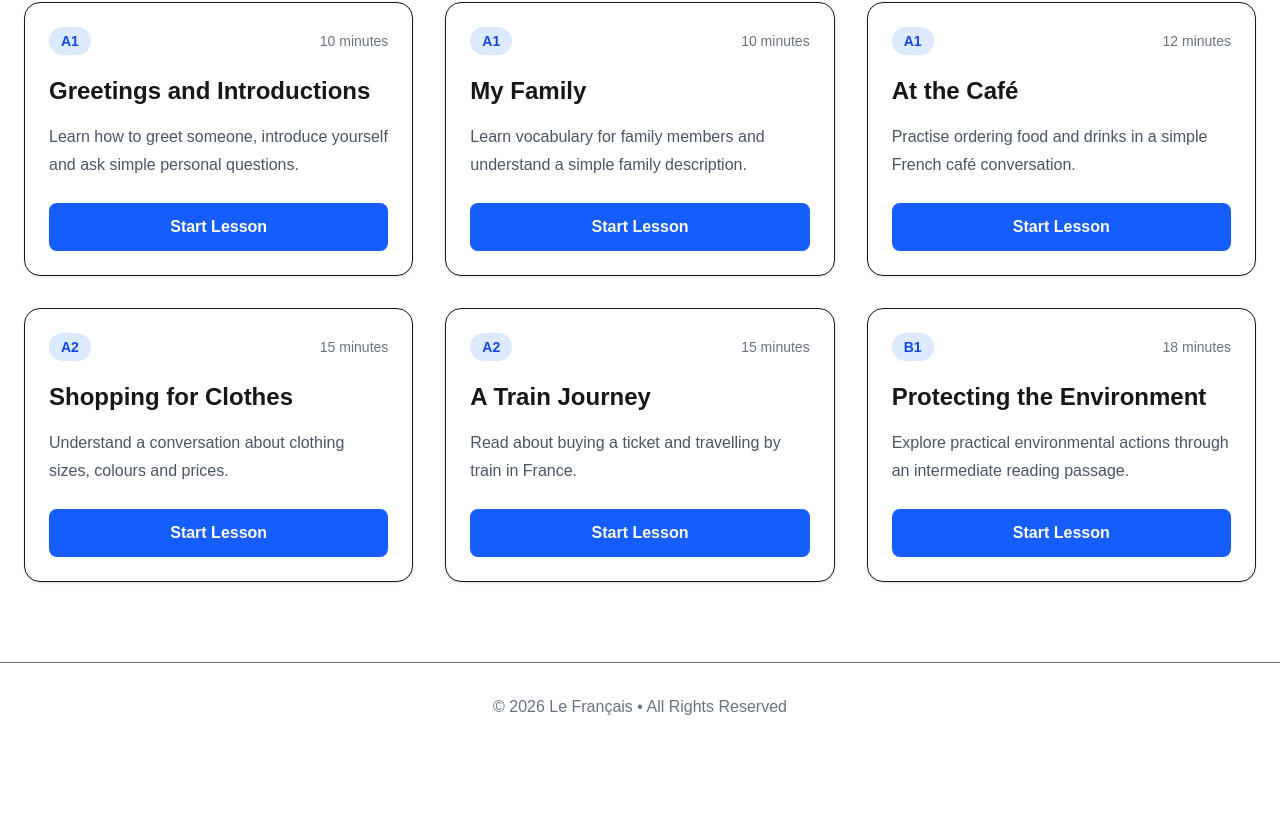
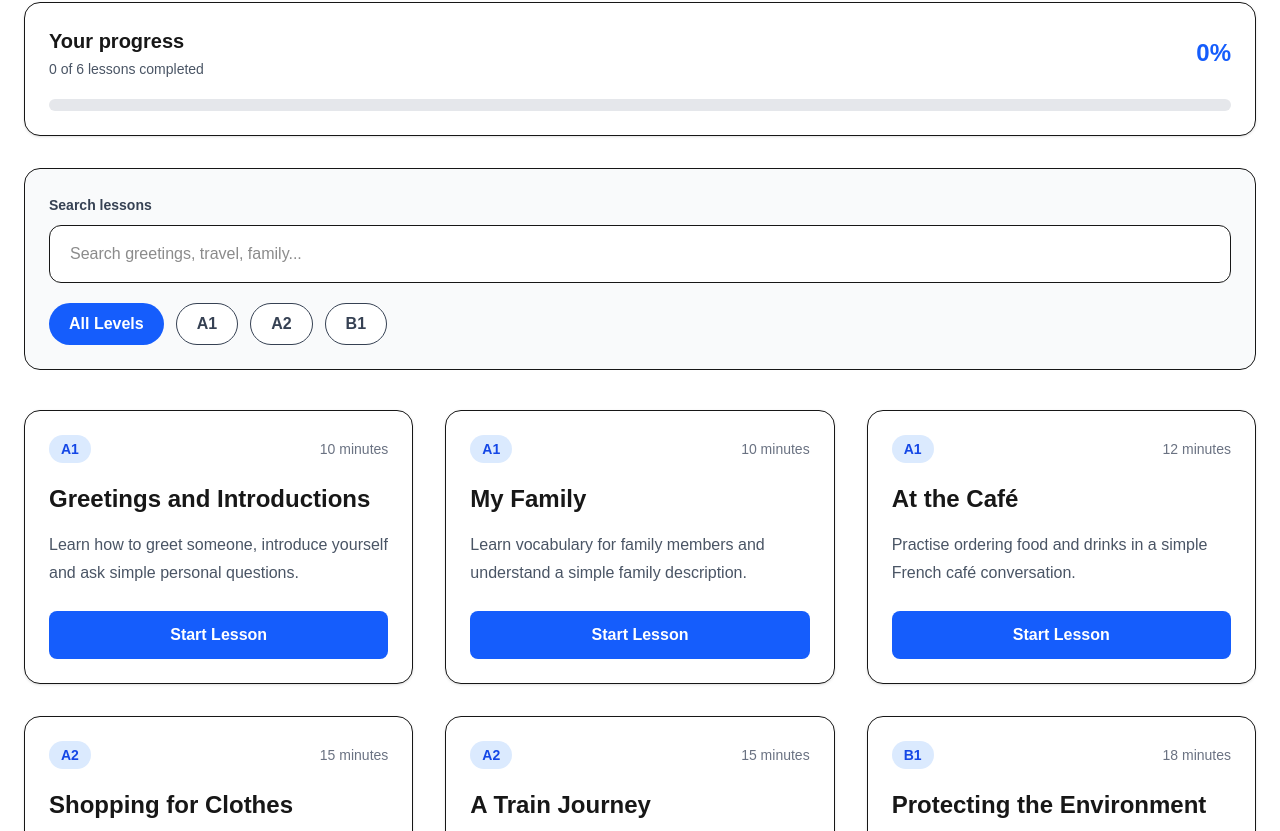
Before and after one commit to Arshbhangu47/lefrancais, a Next.js app: page /lessons in a window 1280 px wide. Shown: the part 369-1200 px from the top of the page. Before the commit the page ends 1120 px from the top, so only its background shows below. Built offline with nearby package versions, Linux system fonts and the light colour scheme.

Commit message:
Add lesson search filters and progress

```diff
--- a/app/lessons/[slug]/page.tsx
+++ b/app/lessons/[slug]/page.tsx
@@ -1,5 +1,6 @@
 import Link from "next/link";
 import { notFound } from "next/navigation";
+import LessonCompleteButton from "../../../components/LessonCompleteButton";
 import LessonQuiz from "../../../components/LessonQuiz";
 import { lessons } from "../../../data/lessons";
 
@@ -113,6 +114,20 @@ export default async function LessonPage({ params }: Props) {
 
       <LessonQuiz questions={lesson.quiz} />
 
+      <section className="mt-12 rounded-2xl border border-green-200 bg-green-50 p-8">
+        <h2 className="text-2xl font-bold">
+          Finished this lesson?
+        </h2>
+
+        <p className="mt-3 text-gray-700">
+          Mark it complete to update your progress.
+        </p>
+
+        <div className="mt-6">
+          <LessonCompleteButton slug={lesson.slug} />
+        </div>
+      </section>
+
       <div className="mt-12 flex flex-col justify-between gap-4 sm:flex-row">
         <div>
           {previousLesson && (
--- a/app/lessons/page.tsx
+++ b/app/lessons/page.tsx
@@ -1,4 +1,4 @@
-import LessonCard from "../../components/LessonCard";
+import LessonBrowser from "../../components/LessonBrowser";
 import { lessons } from "../../data/lessons";
 
 export default function LessonsPage() {
@@ -14,23 +14,13 @@ export default function LessonsPage() {
         </h1>
 
         <p className="mt-5 text-lg leading-8 text-gray-600">
-          Build your French reading skills with structured lessons,
-          vocabulary and interactive comprehension questions.
+          Build your French reading skills with structured
+          lessons, vocabulary and interactive comprehension
+          questions.
         </p>
       </div>
 
-      <div className="mt-12 grid gap-8 md:grid-cols-2 lg:grid-cols-3">
-        {lessons.map((lesson) => (
-          <LessonCard
-            key={lesson.slug}
-            title={lesson.title}
-            level={lesson.level}
-            description={lesson.description}
-            slug={lesson.slug}
-            estimatedMinutes={lesson.estimatedMinutes}
-          />
-        ))}
-      </div>
+      <LessonBrowser lessons={lessons} />
     </main>
   );
 }
--- /dev/null
+++ b/components/LessonBrowser.tsx
@@ -0,0 +1,184 @@
+"use client";
+
+import { useEffect, useMemo, useState } from "react";
+import type { Lesson } from "../data/lessons";
+import LessonCard from "./LessonCard";
+
+type LessonBrowserProps = {
+  lessons: Lesson[];
+};
+
+type LevelFilter = "ALL" | Lesson["level"];
+
+const STORAGE_KEY = "lefrancais-completed-lessons";
+
+function readCompletedLessons(): string[] {
+  try {
+    const savedLessons = window.localStorage.getItem(STORAGE_KEY);
+
+    if (!savedLessons) {
+      return [];
+    }
+
+    const parsedLessons: unknown = JSON.parse(savedLessons);
+
+    if (
+      Array.isArray(parsedLessons) &&
+      parsedLessons.every((item) => typeof item === "string")
+    ) {
+      return parsedLessons;
+    }
+
+    return [];
+  } catch {
+    return [];
+  }
+}
+
+export default function LessonBrowser({
+  lessons,
+}: LessonBrowserProps) {
+  const [search, setSearch] = useState("");
+  const [level, setLevel] = useState<LevelFilter>("ALL");
+  const [completedSlugs, setCompletedSlugs] = useState<string[]>([]);
+
+  useEffect(() => {
+    function updateProgress() {
+      setCompletedSlugs(readCompletedLessons());
+    }
+
+    updateProgress();
+
+    window.addEventListener("storage", updateProgress);
+    window.addEventListener(
+      "lesson-progress-updated",
+      updateProgress
+    );
+
+    return () => {
+      window.removeEventListener("storage", updateProgress);
+      window.removeEventListener(
+        "lesson-progress-updated",
+        updateProgress
+      );
+    };
+  }, []);
+
+  const filteredLessons = useMemo(() => {
+    const searchText = search.trim().toLowerCase();
+
+    return lessons.filter((lesson) => {
+      const matchesLevel =
+        level === "ALL" || lesson.level === level;
+
+      const matchesSearch =
+        lesson.title.toLowerCase().includes(searchText) ||
+        lesson.description.toLowerCase().includes(searchText);
+
+      return matchesLevel && matchesSearch;
+    });
+  }, [lessons, level, search]);
+
+  const completedCount = lessons.filter((lesson) =>
+    completedSlugs.includes(lesson.slug)
+  ).length;
+
+  const progressPercentage =
+    lessons.length === 0
+      ? 0
+      : Math.round((completedCount / lessons.length) * 100);
+
+  const levels: LevelFilter[] = ["ALL", "A1", "A2", "B1"];
+
+  return (
+    <>
+      <section className="mt-12 rounded-2xl border bg-white p-6 shadow-sm">
+        <div className="flex items-center justify-between gap-4">
+          <div>
+            <h2 className="text-xl font-bold">
+              Your progress
+            </h2>
+
+            <p className="mt-1 text-sm text-gray-600">
+              {completedCount} of {lessons.length} lessons completed
+            </p>
+          </div>
+
+          <span className="text-2xl font-bold text-blue-600">
+            {progressPercentage}%
+          </span>
+        </div>
+
+        <div className="mt-5 h-3 overflow-hidden rounded-full bg-gray-200">
+          <div
+            className="h-full rounded-full bg-blue-600 transition-all"
+            style={{ width: `${progressPercentage}%` }}
+          />
+        </div>
+      </section>
+
+      <section className="mt-8 rounded-2xl border bg-gray-50 p-6">
+        <label
+          htmlFor="lesson-search"
+          className="text-sm font-semibold text-gray-700"
+        >
+          Search lessons
+        </label>
+
+        <input
+          id="lesson-search"
+          type="search"
+          value={search}
+          onChange={(event) => setSearch(event.target.value)}
+          placeholder="Search greetings, travel, family..."
+          className="mt-2 w-full rounded-xl border bg-white px-5 py-4 outline-none transition focus:border-blue-500 focus:ring-2 focus:ring-blue-100"
+        />
+
+        <div className="mt-5 flex flex-wrap gap-3">
+          {levels.map((filterLevel) => (
+            <button
+              key={filterLevel}
+              type="button"
+              onClick={() => setLevel(filterLevel)}
+              className={`rounded-full px-5 py-2 font-semibold transition ${
+                level === filterLevel
+                  ? "bg-blue-600 text-white"
+                  : "border bg-white text-gray-700 hover:border-blue-500"
+              }`}
+            >
+              {filterLevel === "ALL"
+                ? "All Levels"
+                : filterLevel}
+            </button>
+          ))}
+        </div>
+      </section>
+
+      {filteredLessons.length > 0 ? (
+        <div className="mt-10 grid gap-8 md:grid-cols-2 lg:grid-cols-3">
+          {filteredLessons.map((lesson) => (
+            <LessonCard
+              key={lesson.slug}
+              title={lesson.title}
+              level={lesson.level}
+              description={lesson.description}
+              slug={lesson.slug}
+              estimatedMinutes={lesson.estimatedMinutes}
+              completed={completedSlugs.includes(lesson.slug)}
+            />
+          ))}
+        </div>
+      ) : (
+        <div className="mt-10 rounded-2xl border border-dashed p-12 text-center">
+          <h2 className="text-2xl font-bold">
+            No lessons found
+          </h2>
+
+          <p className="mt-3 text-gray-600">
+            Try another search or select a different level.
+          </p>
+        </div>
+      )}
+    </>
+  );
+}
--- a/components/LessonCard.tsx
+++ b/components/LessonCard.tsx
@@ -6,6 +6,7 @@ type LessonCardProps = {
   description: string;
   slug: string;
   estimatedMinutes: number;
+  completed?: boolean;
 };
 
 export default function LessonCard({
@@ -14,17 +15,24 @@ export default function LessonCard({
   description,
   slug,
   estimatedMinutes,
+  completed = false,
 }: LessonCardProps) {
   return (
     <article className="flex h-full flex-col rounded-2xl border bg-white p-6 shadow-sm transition hover:-translate-y-1 hover:shadow-lg">
-      <div className="flex items-center justify-between">
+      <div className="flex flex-wrap items-center justify-between gap-3">
         <span className="rounded-full bg-blue-100 px-3 py-1 text-sm font-semibold text-blue-700">
           {level}
         </span>
 
-        <span className="text-sm text-gray-500">
-          {estimatedMinutes} minutes
-        </span>
+        {completed ? (
+          <span className="rounded-full bg-green-100 px-3 py-1 text-sm font-semibold text-green-700">
+            Completed ✓
+          </span>
+        ) : (
+          <span className="text-sm text-gray-500">
+            {estimatedMinutes} minutes
+          </span>
+        )}
       </div>
 
       <h2 className="mt-5 text-2xl font-bold">
@@ -39,7 +47,7 @@ export default function LessonCard({
         href={`/lessons/${slug}`}
         className="mt-6 inline-block rounded-lg bg-blue-600 px-5 py-3 text-center font-semibold text-white hover:bg-blue-700"
       >
-        Start Lesson
+        {completed ? "Review Lesson" : "Start Lesson"}
       </Link>
     </article>
   );
--- /dev/null
+++ b/components/LessonCompleteButton.tsx
@@ -0,0 +1,75 @@
+"use client";
+
+import { useEffect, useState } from "react";
+
+type LessonCompleteButtonProps = {
+  slug: string;
+};
+
+const STORAGE_KEY = "lefrancais-completed-lessons";
+
+function readCompletedLessons(): string[] {
+  try {
+    const savedLessons = window.localStorage.getItem(STORAGE_KEY);
+
+    if (!savedLessons) {
+      return [];
+    }
+
+    const parsedLessons: unknown = JSON.parse(savedLessons);
+
+    if (
+      Array.isArray(parsedLessons) &&
+      parsedLessons.every((item) => typeof item === "string")
+    ) {
+      return parsedLessons;
+    }
+
+    return [];
+  } catch {
+    return [];
+  }
+}
+
+export default function LessonCompleteButton({
+  slug,
+}: LessonCompleteButtonProps) {
+  const [completed, setCompleted] = useState(false);
+
+  useEffect(() => {
+    const completedLessons = readCompletedLessons();
+    setCompleted(completedLessons.includes(slug));
+  }, [slug]);
+
+  function markComplete() {
+    const completedLessons = readCompletedLessons();
+
+    if (!completedLessons.includes(slug)) {
+      const updatedLessons = [...completedLessons, slug];
+
+      window.localStorage.setItem(
+        STORAGE_KEY,
+        JSON.stringify(updatedLessons)
+      );
+    }
+
+    setCompleted(true);
+
+    window.dispatchEvent(
+      new Event("lesson-progress-updated")
+    );
+  }
+
+  return (
+    <button
+      type="button"
+      onClick={markComplete}
+      disabled={completed}
+      className="rounded-xl bg-green-600 px-7 py-4 font-semibold text-white transition hover:bg-green-700 disabled:cursor-default disabled:bg-green-700"
+    >
+      {completed
+        ? "Lesson Completed ✓"
+        : "Mark Lesson Complete"}
+    </button>
+  );
+}
```
